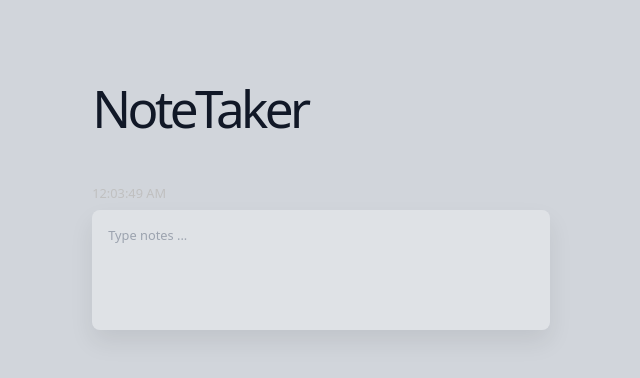
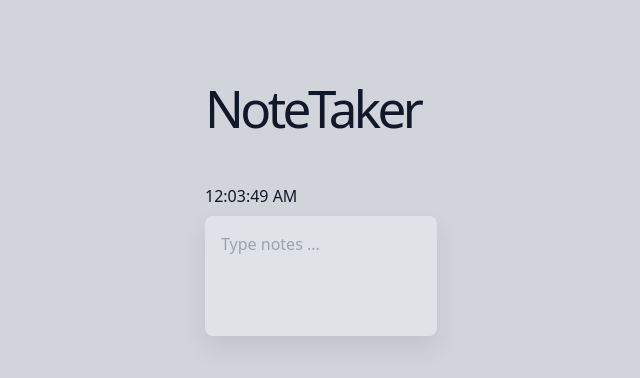
Before and after one commit to joehornby/notetaker, a React (Vite) app: page / in a window 1280 px wide. Shown: the top 378 px of the page, without its empty margins (319-959 px from the left). Built offline with nearby package versions, Linux system fonts and the light colour scheme.

Commit message:
chore: transfer styles to tailwind WIP

```diff
--- a/index.html
+++ b/index.html
@@ -15,7 +15,7 @@
   <body
     class="font-sans leading-normal m-0 flex items-start justify-center antialiased"
   >
-    <div id="root"></div>
+    <div id="root" class="width-3/4 m-20 flex flex-col gap-4"></div>
     <script type="module" src="/src/main.tsx"></script>
   </body>
 </html>
--- a/src/App.css
+++ b/src/App.css
@@ -1,14 +1,6 @@
 @tailwind base;
 @tailwind components;
 @tailwind utilities;
-
-#root {
-  width: 50ch;
-  margin-top: 5rem;
-  display: flex;
-  flex-direction: column;
-  gap: 1em;
-}
 
 /* input:not([type="checkbox"])  */
 textarea {
--- a/src/App.tsx
+++ b/src/App.tsx
@@ -141,7 +141,6 @@ const NoteList = () => {
           name="inputNote"
           label={actualTime}
           rules={[{ required: true }]}
-          style={{ fontSize: "0.8rem", color: "#c0c0c0" }}
         >
           <Input.TextArea
             ref={inputRef}
```
